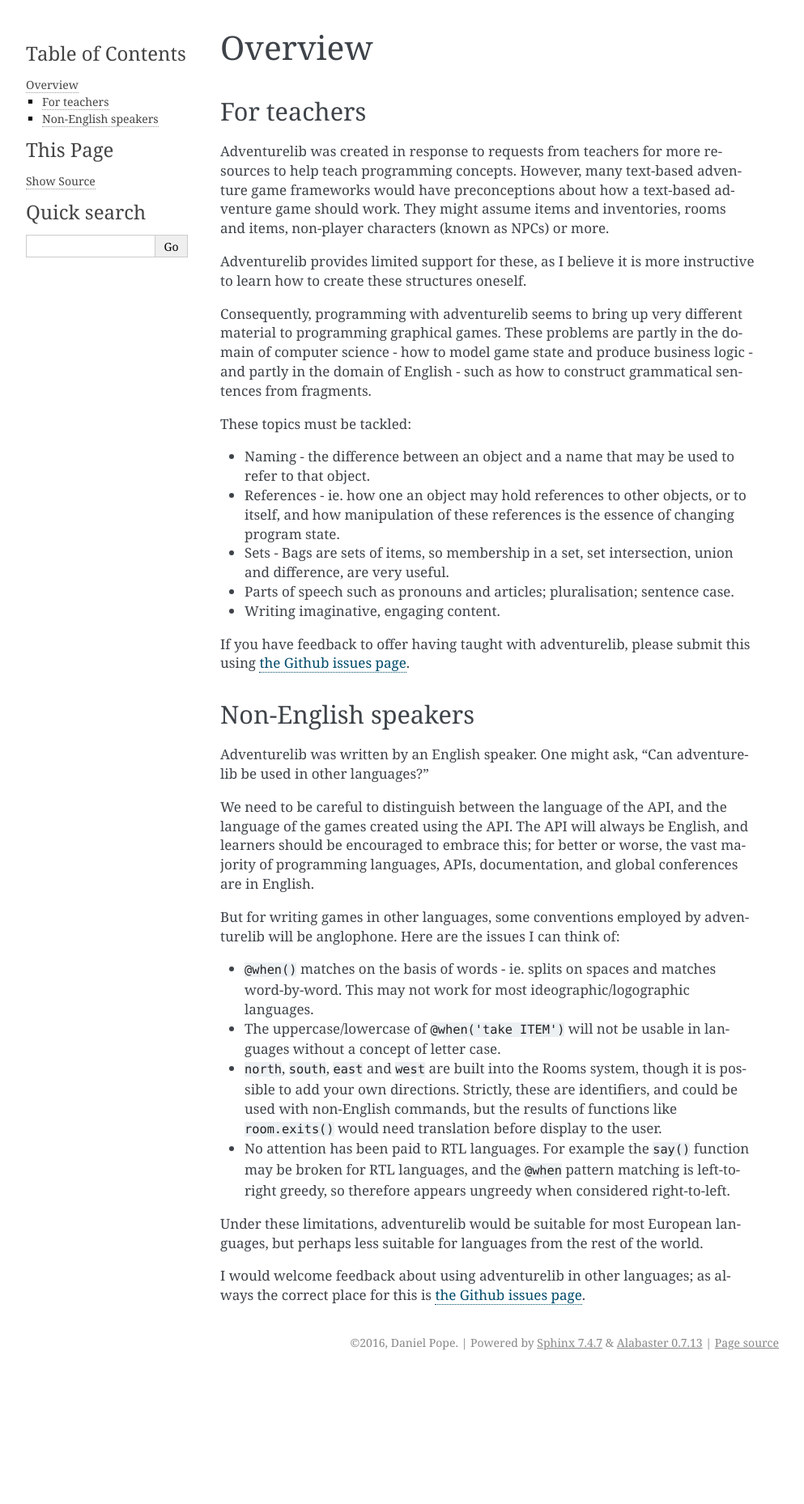
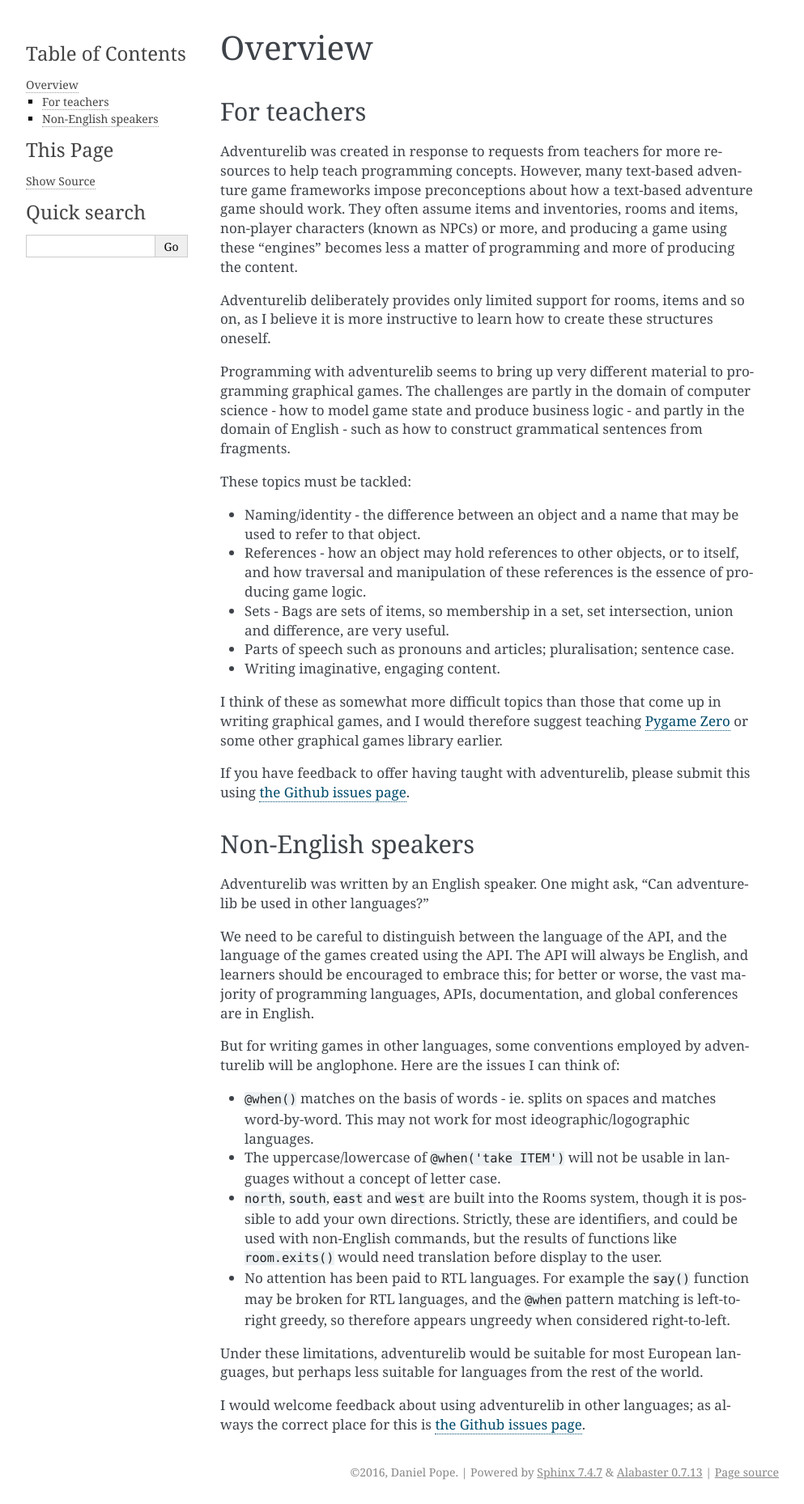
Before and after one commit to lordmauve/adventurelib, a Sphinx documentation site: the page built from doc/overview.rst, in a window 1280 px wide. Shown: the whole page at 81% size, without its empty margins (148-1141 px from the left). Built offline with Sphinx 7.4.7, drawn with Linux system fonts in a browser that asks for light colours; cross-references to code outside the pages are shown as plain code; before the commit the page ends 1698 px from its top, so only the background shows below that.

Commit message:
Tweak language on teacher overview

```diff
--- a/doc/overview.rst
+++ b/doc/overview.rst
@@ -6,34 +6,42 @@ For teachers
 
 Adventurelib was created in response to requests from teachers for more
 resources to help teach programming concepts. However, many text-based
-adventure game frameworks would have preconceptions about how a text-based
-adventure game should work. They might assume items and inventories, rooms and
-items, non-player characters (known as NPCs) or more.
+adventure game frameworks impose preconceptions about how a text-based
+adventure game should work. They often assume items and inventories, rooms and
+items, non-player characters (known as NPCs) or more, and producing a game
+using these "engines" becomes less a matter of programming and more of
+producing the content.
 
-Adventurelib provides limited support for these, as I believe it is more
-instructive to learn how to create these structures oneself.
+Adventurelib deliberately provides only limited support for rooms, items and so
+on, as I believe it is more instructive to learn how to create these structures
+oneself.
 
-Consequently, programming with adventurelib seems to bring up very different
-material to programming graphical games. These problems are partly in the
-domain of computer science - how to model game state and produce business logic
-- and partly in the domain of English - such as how to construct grammatical
+Programming with adventurelib seems to bring up very different material to
+programming graphical games. The challenges are partly in the domain of
+computer science - how to model game state and produce business logic - and
+partly in the domain of English - such as how to construct grammatical
 sentences from fragments.
 
 These topics must be tackled:
 
-* Naming - the difference between an object and a name that may be used to
-  refer to that object.
-* References - ie. how one an object may hold references to other objects, or
-  to itself, and how manipulation of these references is the essence of
-  changing program state.
+* Naming/identity - the difference between an object and a name that may be
+  used to refer to that object.
+* References - how an object may hold references to other objects, or
+  to itself, and how traversal and manipulation of these references is the
+  essence of producing game logic.
 * Sets - Bags are sets of items, so membership in a set, set intersection,
   union and difference, are very useful.
 * Parts of speech such as pronouns and articles; pluralisation; sentence case.
 * Writing imaginative, engaging content.
 
+I think of these as somewhat more difficult topics than those that come up in
+writing graphical games, and I would therefore suggest teaching `Pygame Zero`_
+or some other graphical games library earlier.
+
 If you have feedback to offer having taught with adventurelib, please submit
 this using `the Github issues page`__.
 
+.. _`Pygame Zero`: https://pygame-zero.readthedocs.io/
 .. __: https://github.com/lordmauve/adventurelib/issues
 
 Non-English speakers
```
